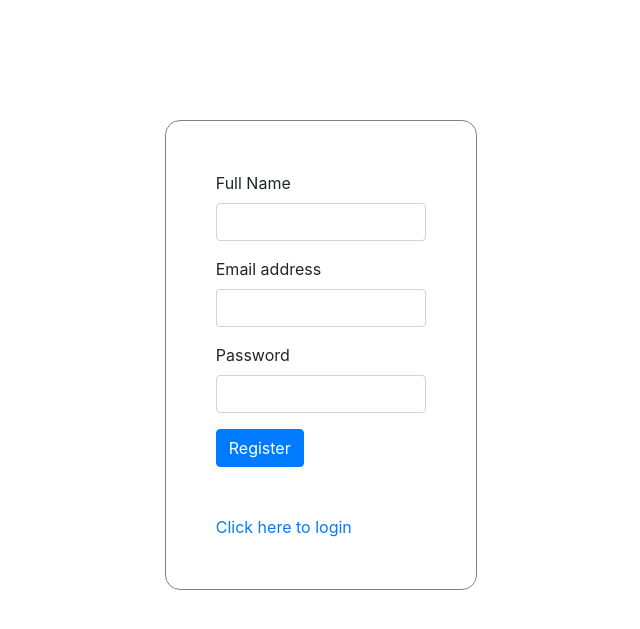
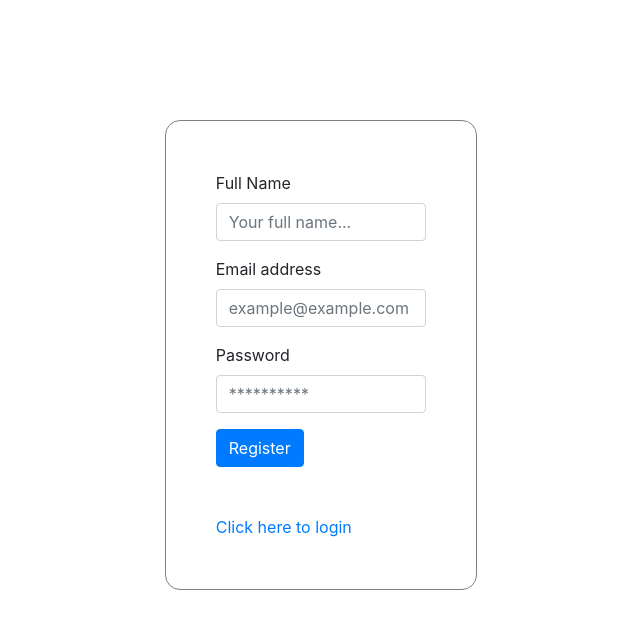
Before and after one commit to astritkurtishaj/task_managment_project_web, a PHP site: page /task_managment_project_web/register.php in a window 1280 px wide. Shown: the top 629 px of the page, without its empty margins (304-944 px from the left). Run offline with PHP 8.4, Linux system fonts and the light colour scheme.

Commit message:
hints to login and register form

```diff
--- a/index.php
+++ b/index.php
@@ -22,11 +22,11 @@
         <form onsubmit="return login();" class="col-3 "  style="border: 1px solid gray; padding: 40px; border-radius: 15px;">
             <div class="mb-3 mt-7">
                 <label for="exampleInputEmail1" class="form-label">Email address</label>
-                <input type="email" name="email" class="form-control" id="email" aria-describedby="emailHelp">
+                <input type="email" name="email" class="form-control" id="email" placeholder="example@example.com" aria-describedby="emailHelp">
             </div>
             <div class="mb-3">
                 <label for="exampleInputPassword1" class="form-label">Password</label>
-                <input type="password" name="password" class="form-control" id="password">
+                <input type="password" name="password" class="form-control" placeholder="**********" id="password">
             </div>
             <button type="submit" class="btn btn-primary">Log in</button><br><br>
             <a href="/task_managment_project_web/register.php">Click here to register</a>
--- a/register.php
+++ b/register.php
@@ -24,15 +24,15 @@ if (isUserLoggedIn()) {
         <form class="col-3 " id="register_form" style="border: 1px solid gray; padding: 50px; border-radius: 15px;">
             <div class="mb-3 mt-7">
                 <label for="fullName" class="form-label">Full Name</label>
-                <input type="text" class="form-control success" id="full_name" aria-describedby="fullNameHelp">
+                <input type="text" class="form-control success"  required id="full_name" placeholder="Your full name..." aria-describedby="fullNameHelp">
             </div>
             <div class="mb-3 mt-7">
                 <label for="exampleInputEmail1" class="form-label">Email address</label>
-                <input type="email" class="form-control error" name="email" id="email" aria-describedby="emailHelp">
+                <input type="email" class="form-control error" required name="email" id="email" placeholder="example@example.com" aria-describedby="emailHelp">
             </div>
             <div class="mb-3">
                 <label for="exampleInputPassword1" class="form-label">Password</label>
-                <input type="password" class="form-control" name="password" id="password">
+                <input type="password" class="form-control" name="password" placeholder="**********" id="password">
             </div>
             <button type="button" class="btn btn-primary" id="btnRegister">Register</button><br><br>
             <small id="message"></small><br>
@@ -50,7 +50,7 @@ if (isUserLoggedIn()) {
             const password = $("#password").val().trim();
             const apiEndpoint = "http://localhost/task_managment_project_web/register_logic.php";
             if(checkPassword(password) != true){
-                    var message = 'Password must meet the criteria: \nContain 6-20 charachters, \nLetters (one must be capital), \nSymbols and numbers';
+                var message = 'Password must meet the criteria: \n\nContain 6-20 charachters, \nLetters (one must be capital), \nSymbols and numbers!!';
                 alert(message);
             }
             else{
@@ -82,6 +82,5 @@ if (isUserLoggedIn()) {
         return false;
     }
 }
-
 </script>
 </html>
```
Lines whose indentation alone changed are shown as unchanged.
